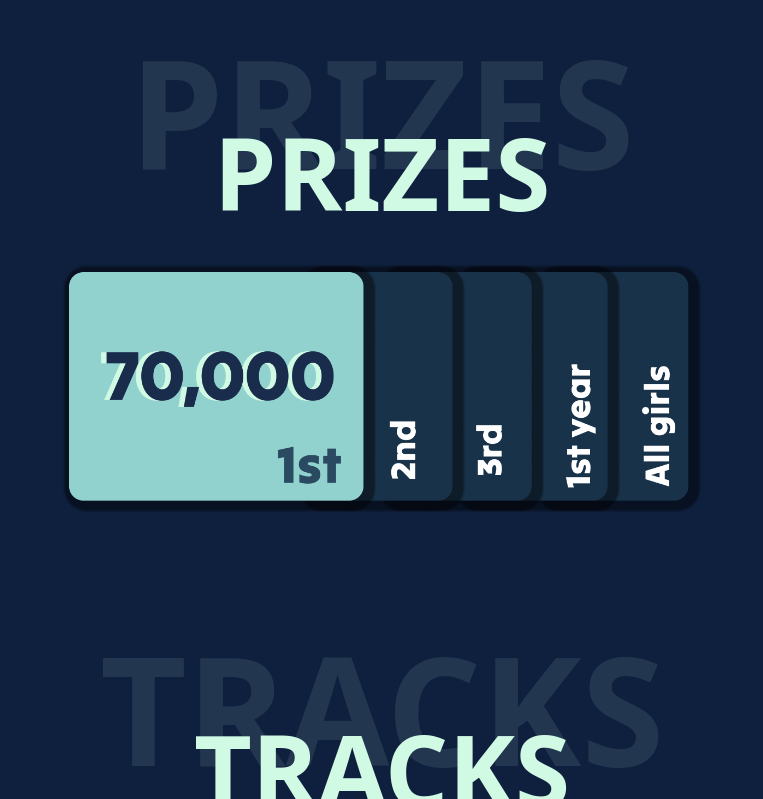
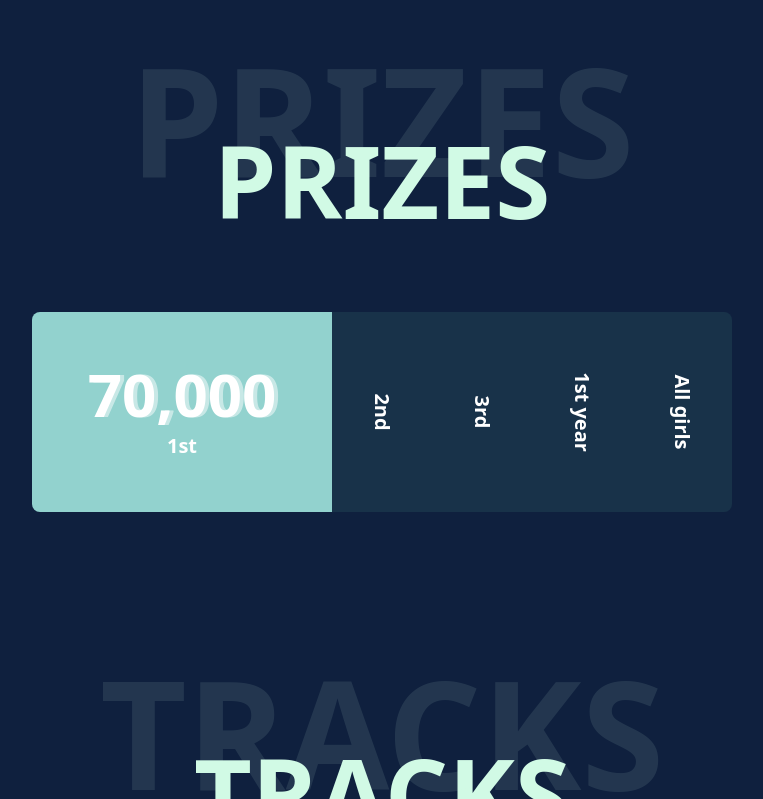
Before and after one commit to himanishpuri/HackTU6.0, a React (Vite) app: page / in a window 1280 px wide. Shown: the part 3217-4016 px from the top of the page, without its empty margins (258-1021 px from the left). Built offline with nearby package versions, Linux system fonts and the light colour scheme; a web font is replaced by a local one.

Commit message:
prizes fixed

```diff
--- a/package.json
+++ b/package.json
@@ -15,6 +15,7 @@
     "@radix-ui/react-slot": "^1.1.0",
     "class-variance-authority": "^0.7.1",
     "clsx": "^2.1.1",
+    "framer-motion": "^11.15.0",
     "lucide-react": "^0.468.0",
     "react": "^18.3.1",
     "react-dom": "^18.3.1",
--- a/src/Pages/Prize/Prize.tsx
+++ b/src/Pages/Prize/Prize.tsx
@@ -1,69 +1,88 @@
 // import HeaderText from "@/components/ui/HeaderText";
-// import React, { useState } from "react";
 
-import HeaderText from "@/components/ui/HeaderText";
-
+// import prizeimg from "./Assets/prizes.png";
 // const PrizeCards = () => {
-//   // Define the prizes for each card
-//   const prizes = [
-//     "First Prize: 70,000",
-//     "Second Prize: 50,000",
-//     "Third Prize: 30,000",
-//     "First-Year Award: 20,000",
-//     "All-Girls Team: Loda",
-//   ];
-
-//   // State to track which card is open (default to the first card)
-//   const [openCard, setOpenCard] = useState(0);
-
-//   // Function to handle card click
-//   const handleCardClick = (index: React.SetStateAction<number>) => {
-//     setOpenCard(index); // Set the clicked card as the open one
-//   };
-
 //   return (
-//     <>
+//     <div className="flex justify-center items-center flex-col my-10">
 //       <HeaderText text="PRIZES" />
-//       <div className="flex justify-center gap-2 bg-[#0F203E] p-7">
-//         {prizes.map((prize, index) => (
-//           <div
-//             key={index}
-//             onClick={() => handleCardClick(index)}
-//             className={`w-41 h-48 rounded-lg flex flex-col justify-center items-center border-2 border-blue-800 cursor-pointer transition-transform duration-300  ${
-//               openCard === index
-//                 ? "bg-teal-500 text-gray-800 scale-105"
-//                 : "bg-gray-800 text-white"
-//             } shadow-lg`}
-//           >
-//             {openCard === index ? (
-//               <div className="text-center shadow-[#D1FAE5] font-extrabold text-2xl " >{prize}</div>
-//             ) : (
-//               <div className="text-center font-bold text-lg h-[4vh] w-[4vw]">
-//                 {index === 0
-//                   ? "1st"
-//                   : index === 1
-//                   ? "2nd"
-//                   : index === 2
-//                   ? "3rd"
-//                   : index === 3
-//                   ? "1st Year"
-//                   : "All Girls"}
-//               </div>
-//             )}
-//             </div>
-//         ))}
-//       </div>
-//     </>
+//       <img className="w-[50%] " src={prizeimg} alt="" />
+//     </div>
 //   );
 // };
 
 // export default PrizeCards;
-import prizeimg from "./Assets/prizes.png";
+
+import { useState } from "react";
+import { motion } from "framer-motion";
+import HeaderText from "@/components/ui/HeaderText";
+
+const prizes = [
+  { label: "1st", value: "70,000" },
+  { label: "2nd", value: "50,000" },
+  { label: "3rd", value: "20,000" },
+  { label: "1st year", value: "10,000" },
+  { label: "All girls", value: "10,000" },
+];
+
 const PrizeCards = () => {
+  const [expanded, setExpanded] = useState(0);
+
   return (
-    <div className="flex justify-center items-center flex-col my-10">
+    <div className="flex flex-col justify-center items-center my-12">
       <HeaderText text="PRIZES" />
-      <img className="w-[50%] " src={prizeimg} alt="" />
+      <div className="flex bg-[#183249] rounded-lg overflow-hidden my-10">
+        {prizes.map((prize, index) => (
+          <motion.div
+            key={index}
+            className={`flex flex-col justify-center items-center text-white font-bold ${
+              expanded === index ? "bg-[#92D2CE] text-[#183249] " : ""
+            }`}
+            style={{
+              width: expanded === index ? "300px" : "100px",
+              height: "200px",
+              shadow: "10px 4px 4px rgba(0, 0, 0, 0.45)",
+              cursor: "pointer",
+            }}
+            onClick={() => setExpanded(index)}
+            animate={{ width: expanded === index ? 300 : 100 }}
+            transition={{ duration: 0.3 }}
+          >
+            {expanded === index ? (
+              <>
+                <motion.div
+                  className="text-6xl font-extrabold z-10"
+                  initial={{ opacity: 0 }}
+                  animate={{ opacity: 1 }}
+                >
+                  {prize.value}
+                </motion.div>
+                <motion.div
+                  className="text-6xl font-extrabold absolute ml-2 mb-9  text-white"
+                  initial={{ opacity: 0 }}
+                  animate={{ opacity: 0.5 }}
+                >
+                  {prize.value}
+                </motion.div>
+                <motion.div
+                  className="text-xl mt-2"
+                  initial={{ opacity: 0 }}
+                  animate={{ opacity: 1 }}
+                >
+                  {prize.label}
+                </motion.div>
+              </>
+            ) : (
+              <motion.div
+                className="text-xl rotate-90"
+                initial={{ opacity: 1 }}
+                animate={{ opacity: 1 }}
+              >
+                {prize.label}
+              </motion.div>
+            )}
+          </motion.div>
+        ))}
+      </div>
     </div>
   );
 };
```
Also changed, not shown: 1 other file (tests, documents, lock files or other folders).
